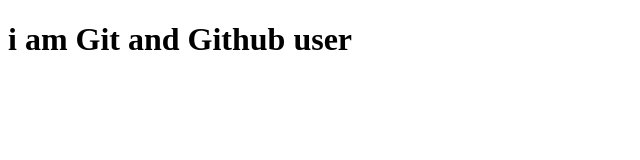
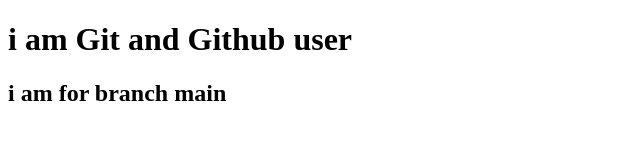
Before and after one commit to Omnath-Yogi/Git-and-Github, a plain HTML site: page index.html in a window 1280 px wide. Shown: the whole page, without its empty margins (0-640 px from the left). Drawn offline with Linux system fonts and the light colour scheme.

Commit message:
this is for main

```diff
--- a/index.html
+++ b/index.html
@@ -9,6 +9,7 @@
     <h1> i am Git and Github user
 
     </h1>
+    <h2>i am for branch main</h2>
 
 </body>
 </html>
```
